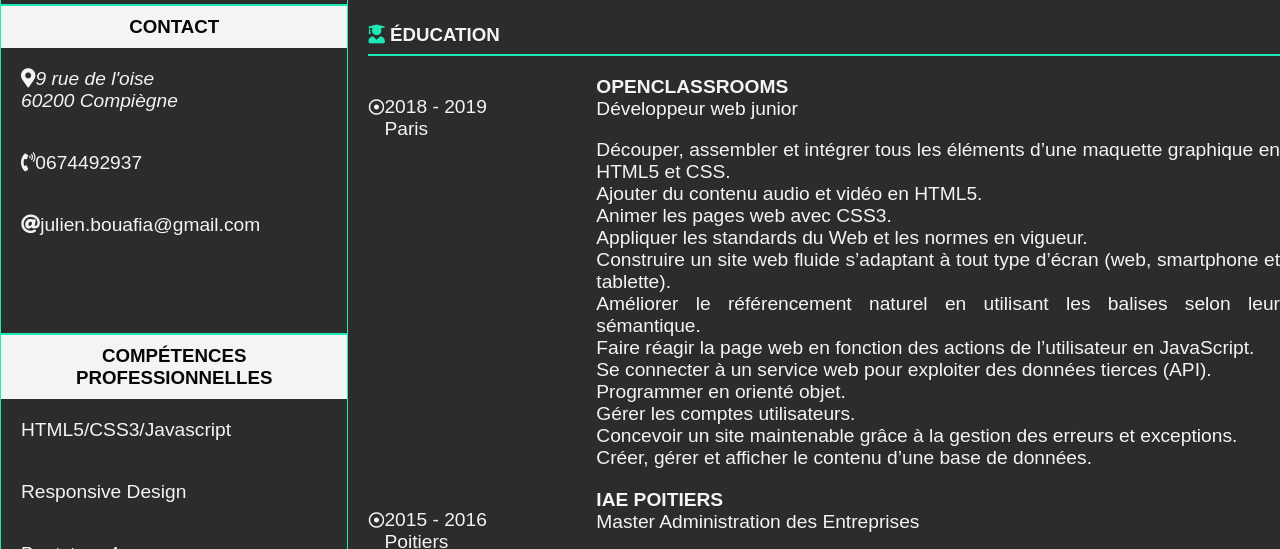
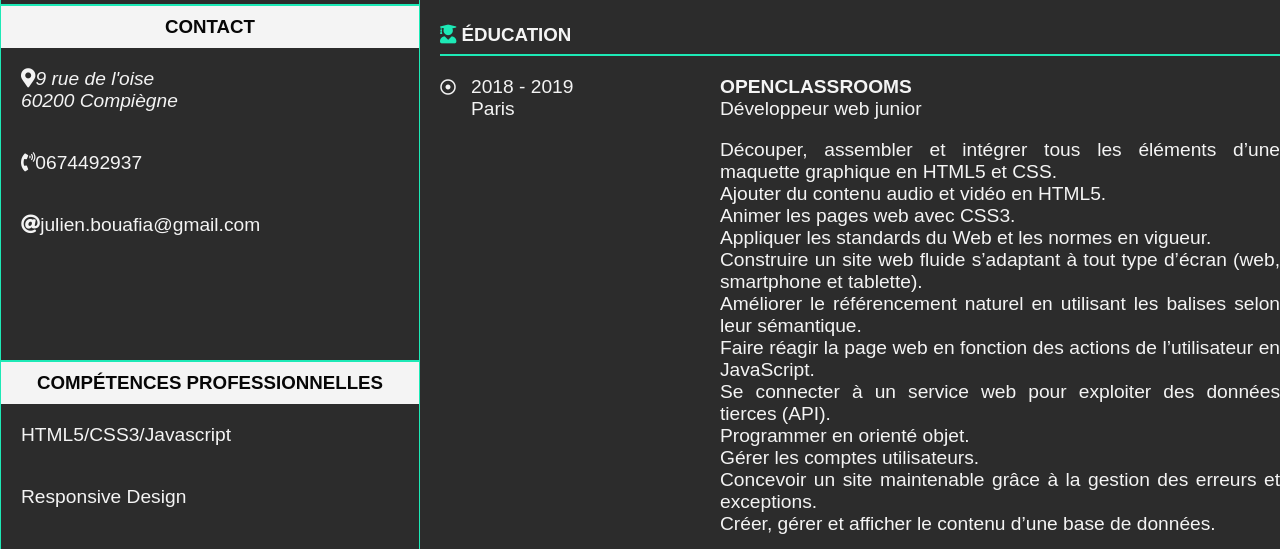
Before and after one commit to julienb86/cv2019, a plain HTML site: page resume/index.html in a window 1280 px wide. Shown: the part 236-785 px from the top of the page. Drawn offline with Linux system fonts and the light colour scheme; a web font is replaced by a local one.

Commit message:
complete

```diff
--- a/resume/css/style.scss
+++ b/resume/css/style.scss
@@ -117,7 +117,7 @@ h1{
   font-family:$getafa;
   display: grid;
   grid-column-gap: 20px;
-  grid-template-columns: 1fr 3fr;
+  grid-template-columns: 1fr 2fr;
   grid-template-areas:
   "nav nav"
   "image header"
@@ -237,7 +237,7 @@ section{
 .info{
   display: grid;
   margin-top: 20px;
-  grid-template-columns: 1fr 3fr;
+  grid-template-columns: 1fr 2fr;
   grid-template-areas:
   "date description";
   .info-year{
@@ -246,7 +246,7 @@ section{
       color: $white-color;
     }
     .year{
-      margin: 20px 0 5px 0;
+      margin: 0 15px;
     }
   }
 }
@@ -401,6 +401,11 @@ footer{
       "year"
       "description";
       margin-top: 0;
+      .info-year{
+        .year{
+          margin: 10px;
+        }
+      }
     }
     .about{
       margin-top: 20px;
```
Also changed, not shown: resume/css/style.css, 1 other file.
